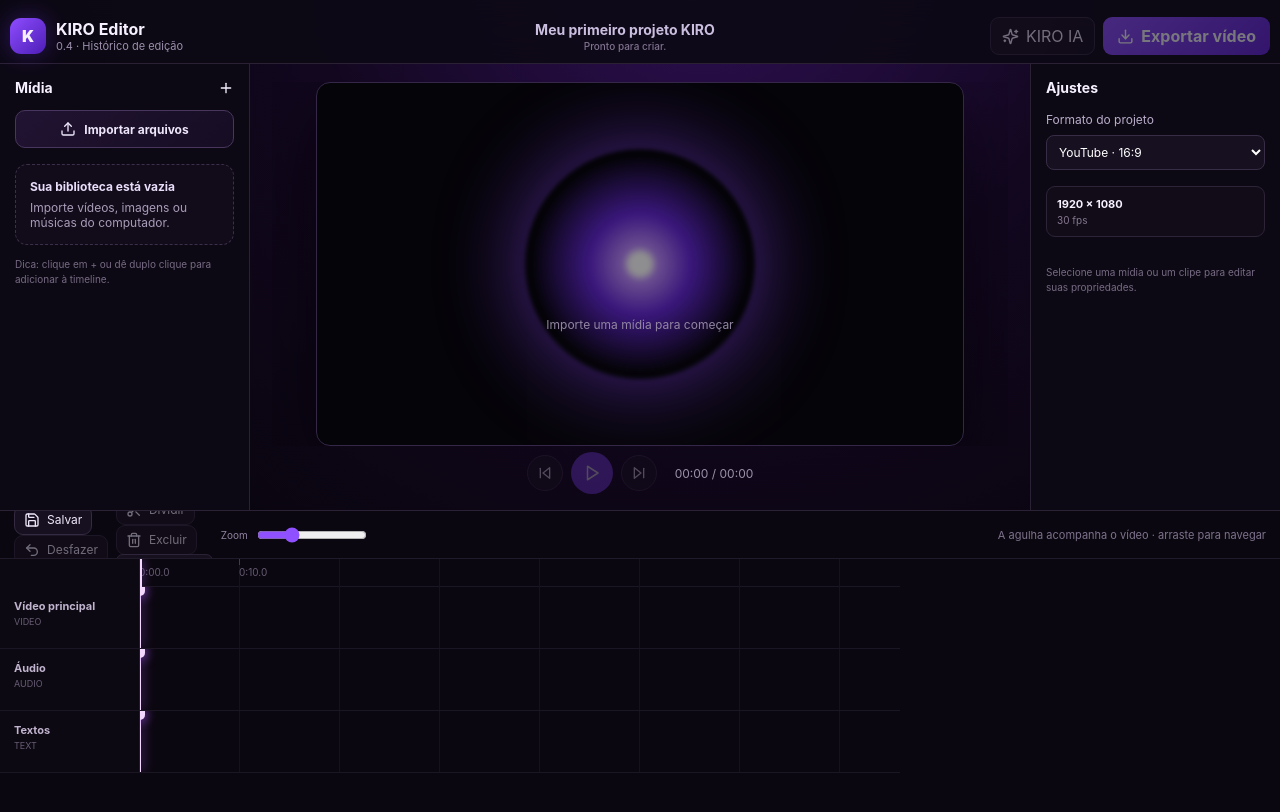
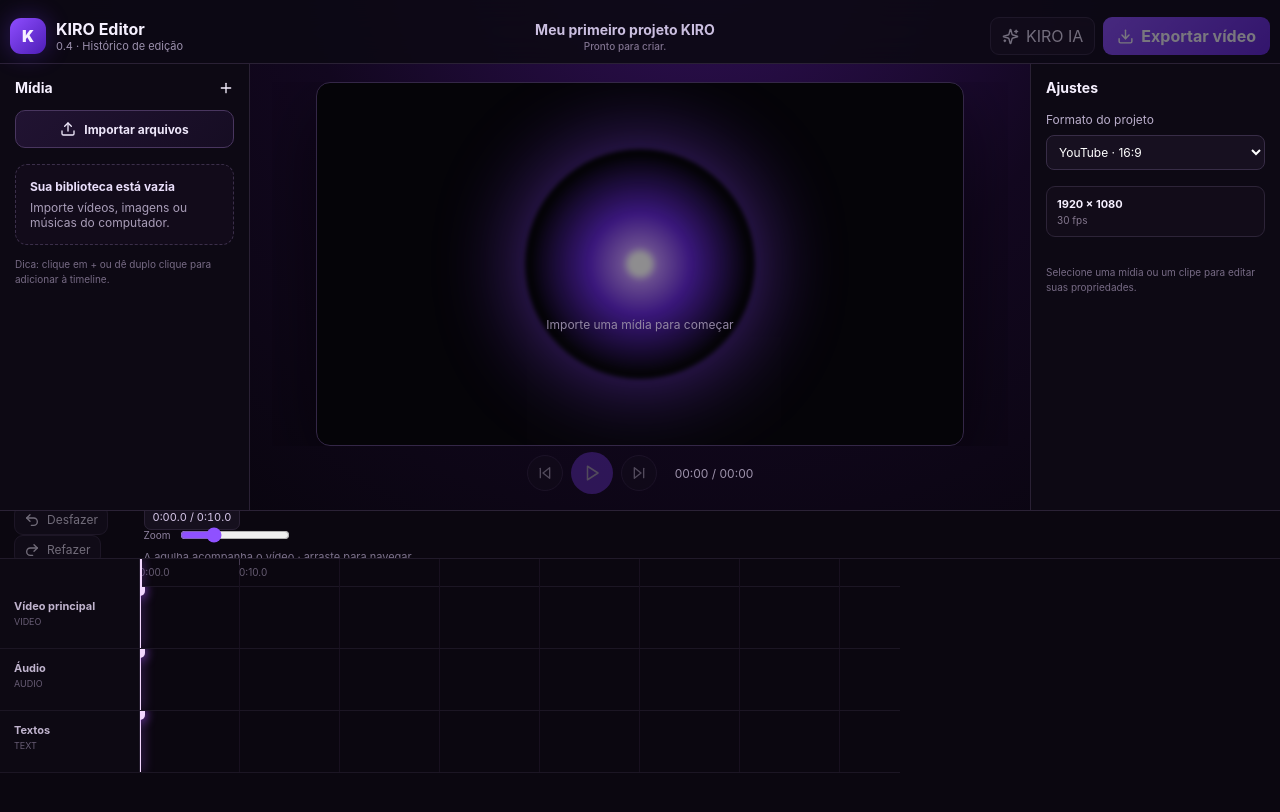
Before and after one commit to kiroaventureiro/kiro-editor, a React (Vite) app: page / in a window 1280 px wide. Shown: the top 812 px of the page. Built offline with nearby package versions, Linux system fonts and the light colour scheme.

Commit message:
fix: reorganize timeline toolbar into two clear rows

```diff
--- a/src/components/Timeline.tsx
+++ b/src/components/Timeline.tsx
@@ -29,8 +29,6 @@ type DragState = {
   originX: number;
   originStart: number;
   originDuration: number;
-  laneWidth: number;
-  total: number;
 };
 
 export default function Timeline({
@@ -86,9 +84,6 @@ export default function Timeline({
   const beginDrag = (event: React.PointerEvent<HTMLElement>, clip: Clip, mode: DragState['mode']) => {
     event.preventDefault();
     event.stopPropagation();
-    const lane = event.currentTarget.closest('.track-lane') as HTMLElement | null;
-    if (!lane) return;
-    const rect = lane.getBoundingClientRect();
     dragRef.current = {
       mode,
       clipId: clip.id,
@@ -96,8 +91,6 @@ export default function Timeline({
       originX: event.clientX,
       originStart: clip.start,
       originDuration: clip.duration,
-      laneWidth: rect.width,
-      total,
     };
     onEditStart();
     event.currentTarget.setPointerCapture?.(event.pointerId);
@@ -136,9 +129,10 @@ export default function Timeline({
   return (
     <section className="timeline-shell">
       <div className="timeline-toolbar">
+        <div className="timeline-toolbar-main">
           <div className="timeline-project-actions">
-          <button onClick={onNewProject}><FolderOpen size={16}/> Novo</button>
-          <button onClick={onSaveProject}><Save size={16}/> Salvar</button>
+            <button onClick={onNewProject} title="Novo projeto"><FolderOpen size={16}/> Novo</button>
+            <button onClick={onSaveProject} title="Salvar o projeto de edição"><Save size={16}/> Salvar projeto</button>
             <button onClick={onUndo} disabled={!canUndo} title="Desfazer (Ctrl+Z)"><Undo2 size={16}/> Desfazer</button>
             <button onClick={onRedo} disabled={!canRedo} title="Refazer (Ctrl+Y)"><Redo2 size={16}/> Refazer</button>
           </div>
@@ -146,9 +140,11 @@ export default function Timeline({
           <div className="timeline-edit-actions">
             <button onClick={onSplit} disabled={!selectedClipId}><Scissors size={16}/> Dividir</button>
             <button onClick={onDelete} disabled={!selectedClipId}><Trash2 size={16}/> Excluir</button>
-          <span className="timeline-time">{formatTime(playhead)} / {formatTime(total)}</span>
+          </div>
         </div>
 
+        <div className="timeline-toolbar-secondary">
+          <span className="timeline-time">{formatTime(playhead)} / {formatTime(total)}</span>
           <label className="timeline-zoom">
             Zoom
             <input
@@ -162,6 +158,7 @@ export default function Timeline({
             />
           </label>
           <span className="timeline-hint">A agulha acompanha o vídeo · arraste para navegar</span>
+        </div>
       </div>
 
       <div className="timeline-scroll" ref={scrollRef}>
```
Lines whose indentation alone changed are shown as unchanged.
